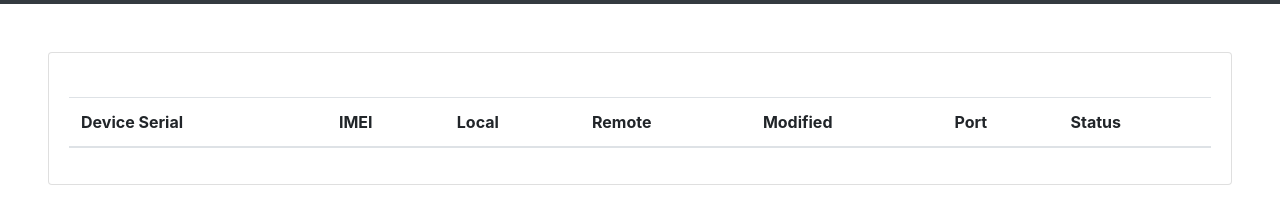
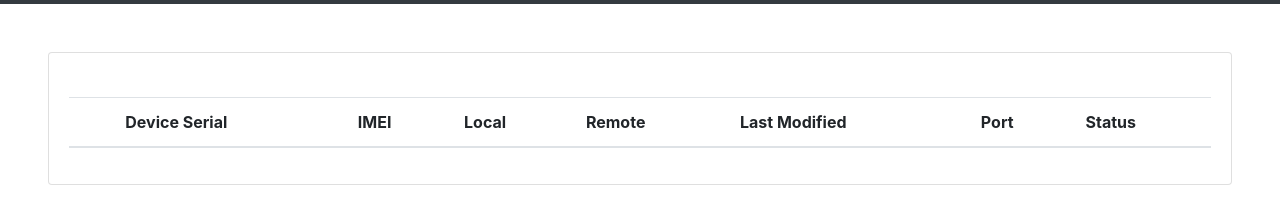
Before and after one commit to xuan2261/NGProxy-Update, a website: page index.html in a window 1280 px wide. Shown: the part 53-276 px from the top of the page. Drawn offline with nearby package versions, Linux system fonts and the light colour scheme; no server answers.

Commit message:
Update v1.4, fix 2 small bugs

```diff
--- a/index.html
+++ b/index.html
@@ -68,11 +68,12 @@
       <div class="card card-body bg-white">
         <table id="tbl_dashboard" class="table table-hover mt-4">
           <thead>
+            <th></th>
             <th>Device Serial</th>
             <th>IMEI</th>
             <th>Local</th>
             <th>Remote</th>
-            <th>Modified</th>
+            <th>Last Modified</th>
             <th>Port</th>
             <th>Status</th>
           </thead>
@@ -162,6 +163,7 @@
           color = "orangered"
         }
         html = '<tr class="text-left" style="background-color: ' + color + ';">' +
+          '<td>' + i + '</td>' +
           '<td>' + result[i].serial + '</td>' +
           '<td>' + result[i].imei + '</td>' +
           '<td>' + result[i].ppp_local + '</td>' +
```
Also changed, not shown: package.json (+4 -4 lines), 2 other files.
